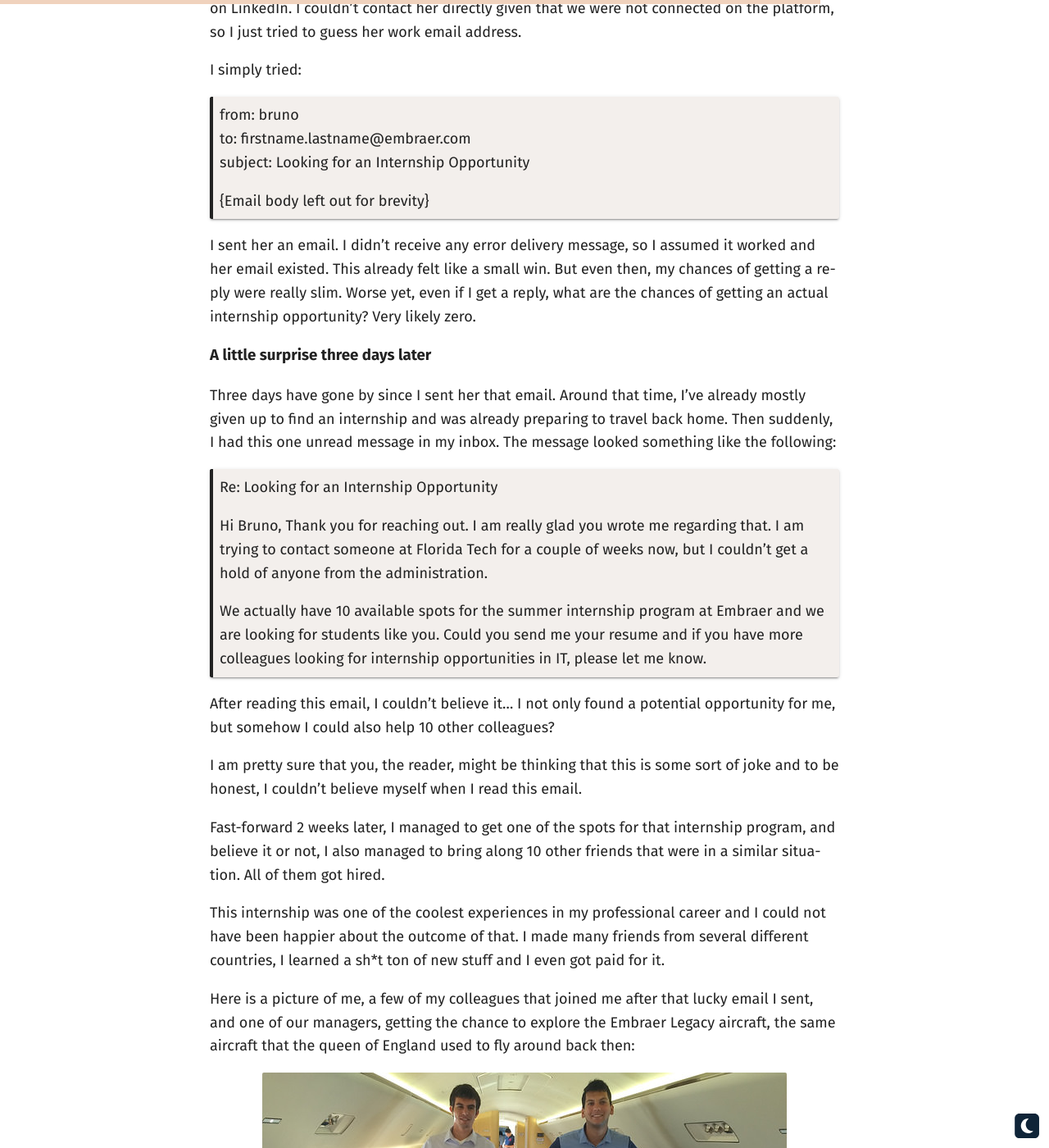
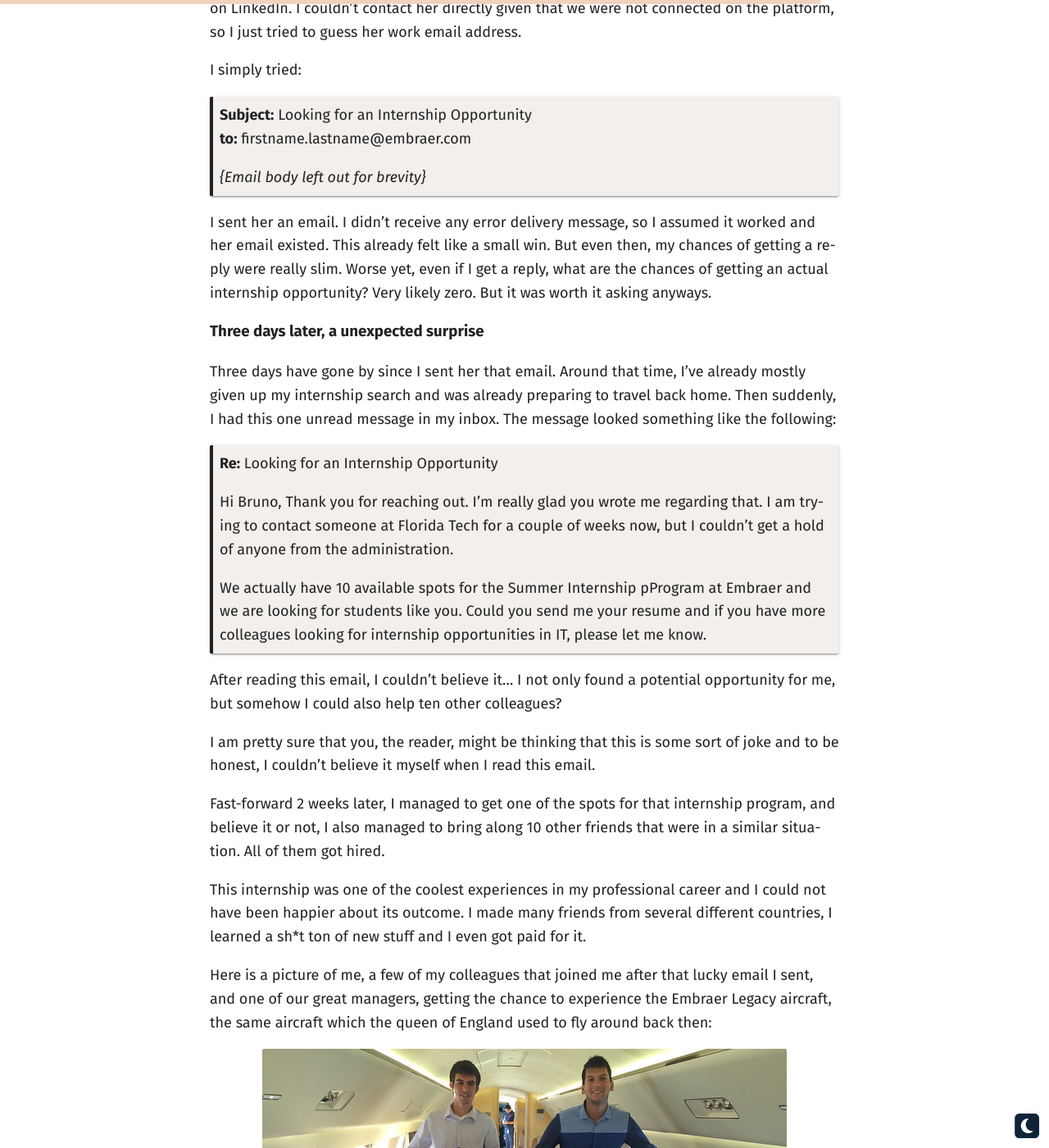
Before and after one commit to brunojppb/brunojppb.github.io, a Jekyll site: the page built from _posts/2023-10-22-ask-like-your-career-depends-on-it.md, in a window 1280 px wide and 1400 px high, scrolled down 3668 px. Shown: the whole window at 82% size. Built offline with Jekyll 4.4.1, drawn with Linux system fonts in a browser that asks for light colours.

Commit message:
Update a few comments

```diff
--- a/_posts/2023-10-22-ask-like-your-career-depends-on-it.md
+++ b/_posts/2023-10-22-ask-like-your-career-depends-on-it.md
@@ -134,55 +134,54 @@ work email address.
 
 I simply tried:
 
-> from: bruno
-> to: firstname.lastname@embraer.com
-> subject: Looking for an Internship Opportunity
+> **Subject:** Looking for an Internship Opportunity
+> **to:** firstname.lastname@embraer.com
 >
-> {Email body left out for brevity}
+> _{Email body left out for brevity}_
 
 I sent her an email. I didn't receive any error delivery message, so I assumed
 it worked and her email existed. This already felt like a small win. But even
 then, my chances of getting a reply were really slim. Worse yet, even if I get a
 reply, what are the chances of getting an actual internship opportunity? Very
-likely zero.
+likely zero. But it was worth it asking anyways.
 
-### A little surprise three days later
+### Three days later, a unexpected surprise
 
 Three days have gone by since I sent her that email. Around that time, I've
-already mostly given up to find an internship and was already preparing to
-travel back home. Then suddenly, I had this one unread message in my inbox. The
-message looked something like the following:
+already mostly given up my internship search and was already preparing to travel
+back home. Then suddenly, I had this one unread message in my inbox. The message
+looked something like the following:
 
-> Re: Looking for an Internship Opportunity
+> **Re:** Looking for an Internship Opportunity
 >
-> Hi Bruno, Thank you for reaching out. I am really glad you wrote me regarding
+> Hi Bruno, Thank you for reaching out. I'm really glad you wrote me regarding
 > that. I am trying to contact someone at Florida Tech for a couple of weeks
 > now, but I couldn't get a hold of anyone from the administration.
 >
-> We actually have 10 available spots for the summer internship program at
+> We actually have 10 available spots for the Summer Internship pProgram at
 > Embraer and we are looking for students like you. Could you send me your
 > resume and if you have more colleagues looking for internship opportunities in
 > IT, please let me know.
 
 After reading this email, I couldn't believe it... I not only found a potential
-opportunity for me, but somehow I could also help 10 other colleagues?
+opportunity for me, but somehow I could also help ten other colleagues?
 
 I am pretty sure that you, the reader, might be thinking that this is some sort
-of joke and to be honest, I couldn't believe myself when I read this email.
+of joke and to be honest, I couldn't believe it myself when I read this email.
 
 Fast-forward 2 weeks later, I managed to get one of the spots for that
 internship program, and believe it or not, I also managed to bring along 10
 other friends that were in a similar situation. All of them got hired.
 
 This internship was one of the coolest experiences in my professional career and
-I could not have been happier about the outcome of that. I made many friends
-from several different countries, I learned a sh\*t ton of new stuff and I even
-got paid for it.
+I could not have been happier about its outcome. I made many friends from
+several different countries, I learned a sh\*t ton of new stuff and I even got
+paid for it.
 
 Here is a picture of me, a few of my colleagues that joined me after that lucky
-email I sent, and one of our managers, getting the chance to explore the Embraer
-Legacy aircraft, the same aircraft that the queen of England used to fly around
-back then:
+email I sent, and one of our great managers, getting the chance to experience
+the Embraer Legacy aircraft, the same aircraft which the queen of England used
+to fly around back then:
 
 <img src="/assets/images/embraer.jpg"
         loading="lazy"
```
